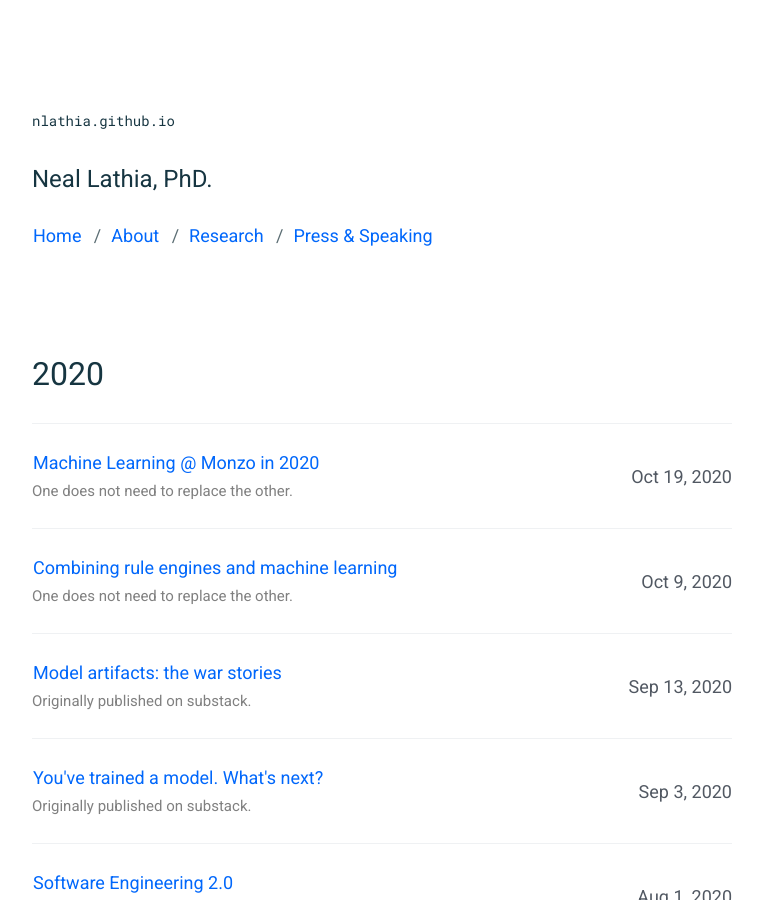
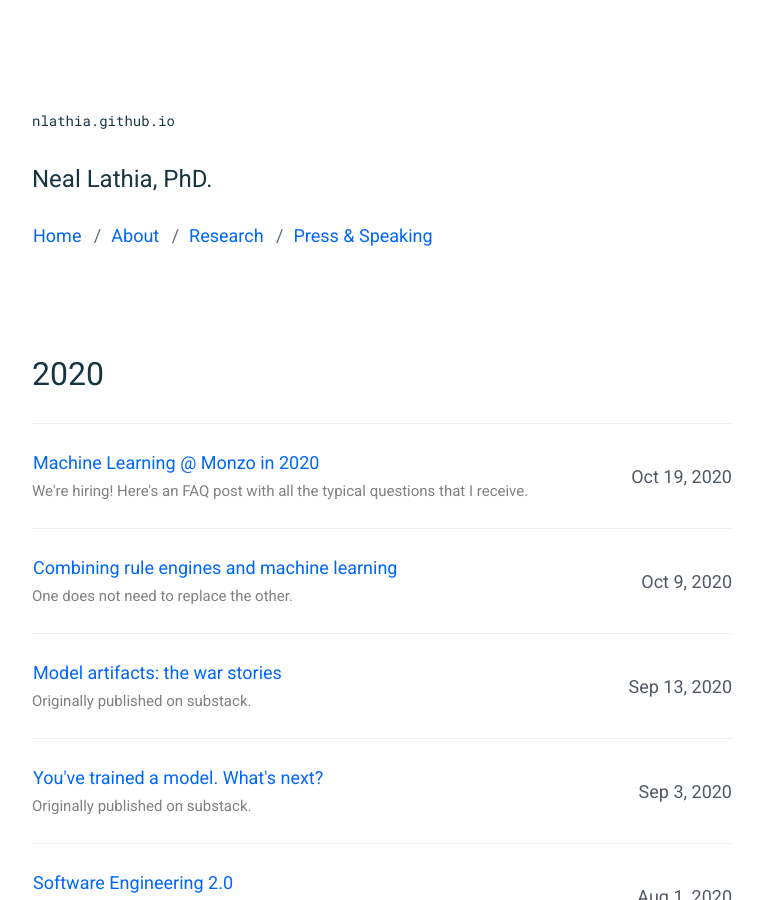
Before and after one commit to nlathia/nlathia.github.io, a Jekyll site: the page built from index.html, in a window 1280 px wide and 900 px high. Shown: the whole window, without its empty margins (258-1021 px from the left). Built offline with Jekyll 4.4.1, drawn with Linux system fonts in a browser that asks for light colours.

Commit message:
Fix subtitle

```diff
--- a/_posts/2020-10-19-Monzo-ML.md
+++ b/_posts/2020-10-19-Monzo-ML.md
@@ -1,7 +1,7 @@
 ---
 layout: post
 title: "Machine Learning @ Monzo in 2020"
-description: One does not need to replace the other.
+description: We're hiring! Here's an FAQ post with all the typical questions that I receive.
 categories: [monzo, tech-lead, machine-learning]
 ---
 
```
